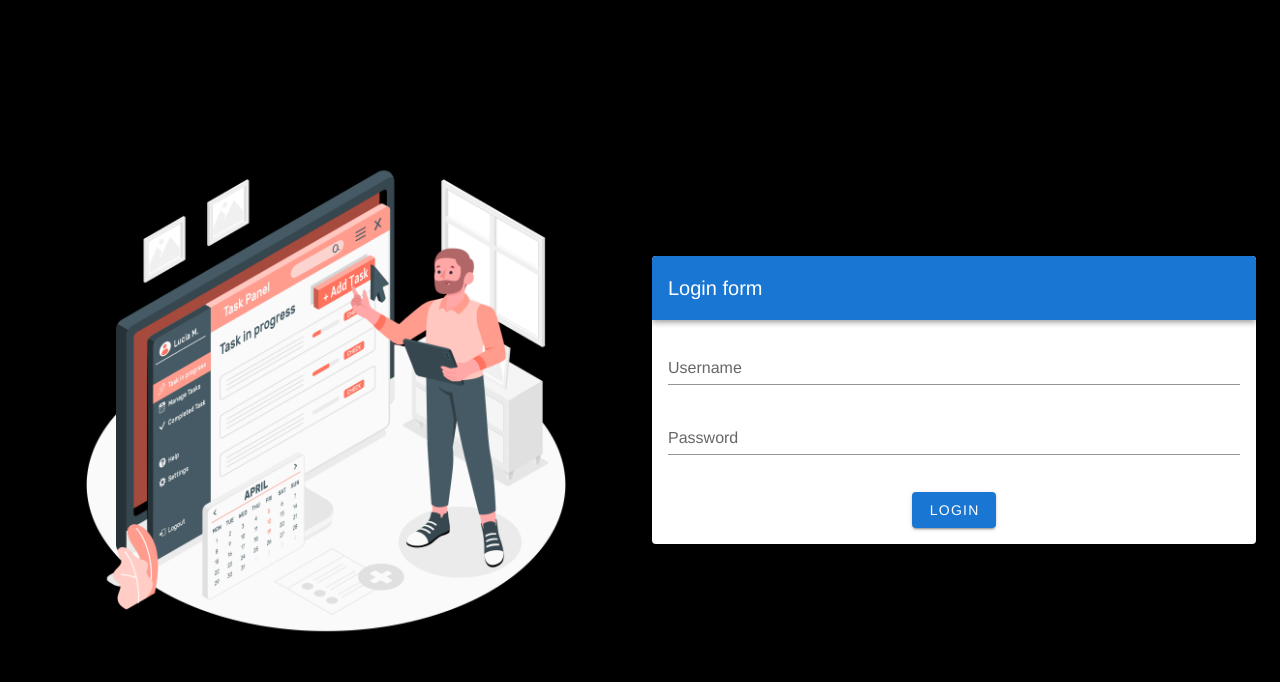
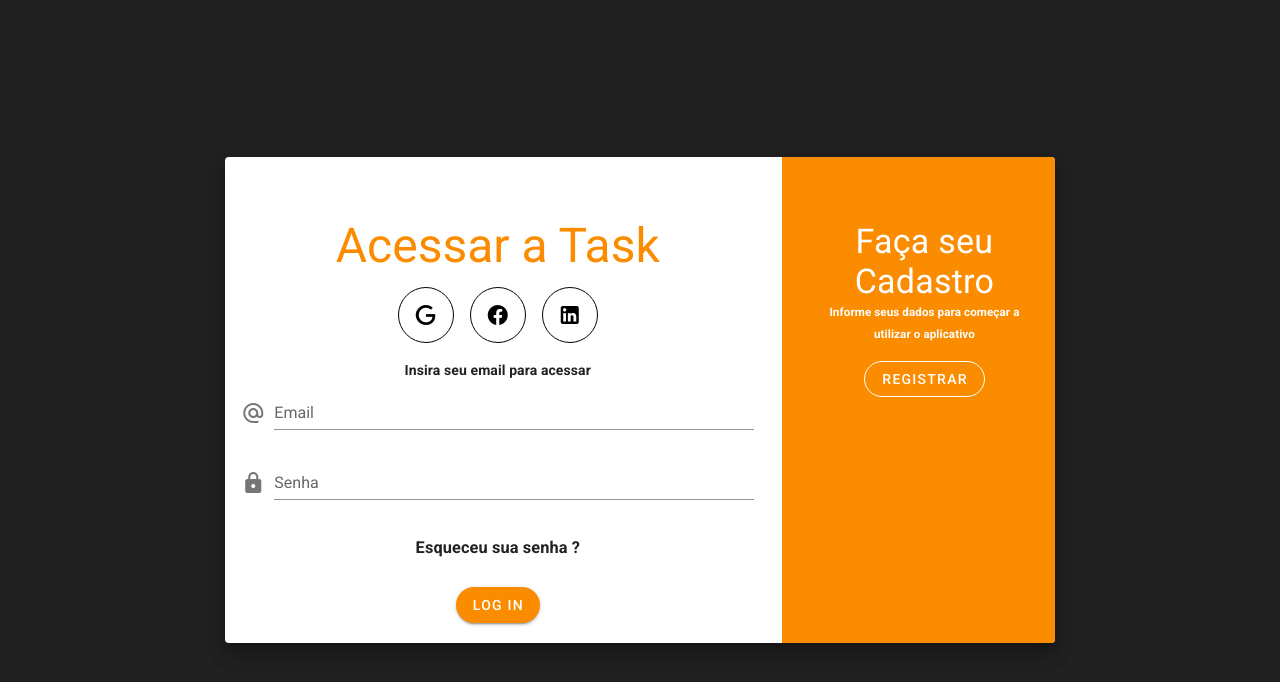
Before and after one commit to geeocipriano/tarefas, a Vue app: page / in a window 1280 px wide. Shown: the top 682 px of the page. Built offline with nearby package versions, Linux system fonts and the light colour scheme.

Commit message:
Terminando Login/Register Template
Terminando Login/Register Template

```diff
--- a/src/views/Login.vue
+++ b/src/views/Login.vue
@@ -1,65 +1,169 @@
 <template>
-  <v-app>
-    <v-main class="main">
-      <v-container fluid fill-height>
-        <v-layout align-center justify-center>
-          <v-col cols="6">
-            <v-img>
-              <img src="../assets/task.png" width="80%" />
-            </v-img>
-          </v-col>
-          <v-col cols="6">
+  <v-app id="inspire">
+    <v-content class="dark">
+      <v-container class="fill-height" fluid>
+        <v-row align="center" justify="center">
+          <v-col cols="12" sm="8" md="8">
             <v-card class="elevation-12">
-              <v-toolbar dark color="primary">
-                <v-toolbar-title>Login form</v-toolbar-title>
-              </v-toolbar>
-              <v-card-text>
-                <form ref="form" @submit.prevent="login()">
+              <v-window v-model="step">
+                <v-window-item :value="1">
+                  <v-row>
+                    <v-col cols="12" md="8">
+                      <v-card-text class="mt-12">
+                        <h1 class="text-center display-2 orange--text text--darken-1">
+                          Acessar a Task
+                        </h1>
+                        <div class="text-center mt-4">
+                          <v-btn
+                            class="mx-2"
+                            fab
+                            color="black"
+                            outlined
+                            v-for="alt in altLogin"
+                            :key="alt.icon"
+                          >
+                            <v-icon>{{ alt.icon }}</v-icon>
+                          </v-btn>
+                        </div>
+                        <h4 class="text-center mt-4">
+                          Insira seu email para acessar
+                        </h4>
+                        <v-form>
                           <v-text-field
-                    v-model="username"
-                    name="username"
-                    label="Username"
+                            label="Email"
+                            name="Email"
+                            prepend-icon="mdi-at"
                             type="text"
-                    placeholder="username"
-                    required
-                  ></v-text-field>
+                            color="orange darken-1"
+                          />
 
                           <v-text-field
-                    v-model="password"
+                            id="password"
+                            label="Senha"
                             name="password"
-                    label="Password"
+                            prepend-icon="mdi-lock"
                             type="password"
-                    placeholder="password"
-                    required
-                  ></v-text-field>
-                  <v-btn type="submit" class="mt-4" color="primary" value="log in"
-                    >Login</v-btn
+                            color="orange darken-1"
+                          />
+                        </v-form>
+                        <h3 class="text-center mt-4">Esqueceu sua senha ?</h3>
+                      </v-card-text>
+                      <div class="text-center mt-3 mb-5">
+                        <v-btn rounded color="orange darken-1" dark>LOG IN</v-btn>
+                      </div>
+                    </v-col>
+                    <v-col cols="12" md="4" class="orange darken-1">
+                      <v-card-text class="white--text mt-12">
+                        <h1 class="text-center display-1">Faça seu Cadastro</h1>
+                        <h5 class="text-center">
+                          Informe seus dados para começar a utilizar o aplicativo
+                        </h5>
+                      </v-card-text>
+                      <div class="text-center">
+                        <v-btn rounded outlined dark @click="step++">Registrar</v-btn>
+                      </div>
+                    </v-col>
+                  </v-row>
+                </v-window-item>
+                <v-window-item :value="2">
+                  <v-row class="fill-height">
+                    <v-col cols="12" md="4" class="orange darken-1">
+                      <v-card-text class="white--text mt-12">
+                        <h1 class="text-center display-1">Acessar Agora!</h1>
+                        <h5 class="text-center">
+                          Faça login para acessar suas tarefas
+                        </h5>
+                      </v-card-text>
+                      <div class="text-center">
+                        <v-btn rounded outlined dark @click="step--">LOGIN</v-btn>
+                      </div>
+                    </v-col>
+
+                    <v-col cols="12" md="8">
+                      <v-card-text class="mt-12">
+                        <h1 class="text-center display-2 orange--text text--darken-1">
+                          Criar Conta
+                        </h1>
+                        <div class="text-center mt-4">
+                          <v-btn
+                            class="mx-2"
+                            fab
+                            color="black"
+                            outlined
+                            v-for="alt in altLogin"
+                            :key="alt.icon"
                           >
-                </form>
+                            <v-icon>{{ alt.icon }}</v-icon>
+                          </v-btn>
+                        </div>
+                        <h4 class="text-center mt-4">
+                          Digite seu email para registrar
+                        </h4>
+                        <v-form>
+                          <v-text-field
+                            label="Nome"
+                            name="Name"
+                            prepend-icon="mdi-account"
+                            type="text"
+                            color="orange darken-1"
+                          />
+                          <v-text-field
+                            label="Email"
+                            name="Email"
+                            prepend-icon="mdi-at"
+                            type="text"
+                            color="orange darken-1"
+                          />
+
+                          <v-text-field
+                            id="password"
+                            label="Senha"
+                            name="password"
+                            prepend-icon="mdi-lock"
+                            type="password"
+                            color="orange darken-1"
+                          />
+                        </v-form>
                       </v-card-text>
+                      <div class="text-center mt-n5 mb-5">
+                        <v-btn rounded color="orange darken-1" dark>REGISTRAR</v-btn>
+                      </div>
+                    </v-col>
+                  </v-row>
+                </v-window-item>
+              </v-window>
             </v-card>
           </v-col>
-        </v-layout>
+        </v-row>
       </v-container>
-    </v-main>
+    </v-content>
   </v-app>
 </template>
 
 <script>
 export default {
   name: "Login",
+  data: () => ({
+    step: 1,
+    altLogin: [
+      { icon: "mdi-google" },
+      { icon: "mdi-facebook" },
+      { icon: "mdi-linkedin" },
+    ],
+  }),
+  props: {
+    source: String,
+  },
 };
 </script>
 <style scoped>
-.main {
-  height: 100vh !important;
-  background-color: black;
+.dark {
+  background-color: #212121;
 }
-.left-side {
-  display: flex;
-  align-items: center;
-  justify-content: center;
-  flex-direction: column;
-  height: 50%;
+.light-orange {
+  background-color: #e76f51;
+}
+.dark-orange {
+  background-color: #e76f51;
 }
 </style>
```
Lines whose indentation alone changed are shown as unchanged.
